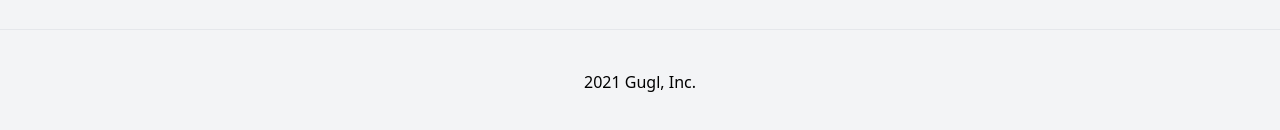
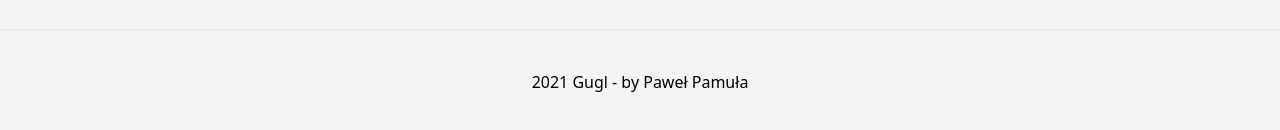
Before and after one commit to PawelPamula1/best-search-engine, a React (Create React App) app: page /search in a window 1280 px wide. Shown: the part 172-302 px from the top of the page. Built offline with nearby package versions, Linux system fonts and the light colour scheme.

Commit message:
small change

```diff
--- a/src/components/Footer.js
+++ b/src/components/Footer.js
@@ -3,7 +3,7 @@ import React from 'react';
 export const Footer = () => {
   return (
     <div className="text-center p-10 mt-10 border-t dark:border-gra-700 border-gray-200">
-      <h1>2021 Gugl, Inc.</h1>
+      <h1>2021 Gugl - by Paweł Pamuła</h1>
     </div>
   );
 };
```
